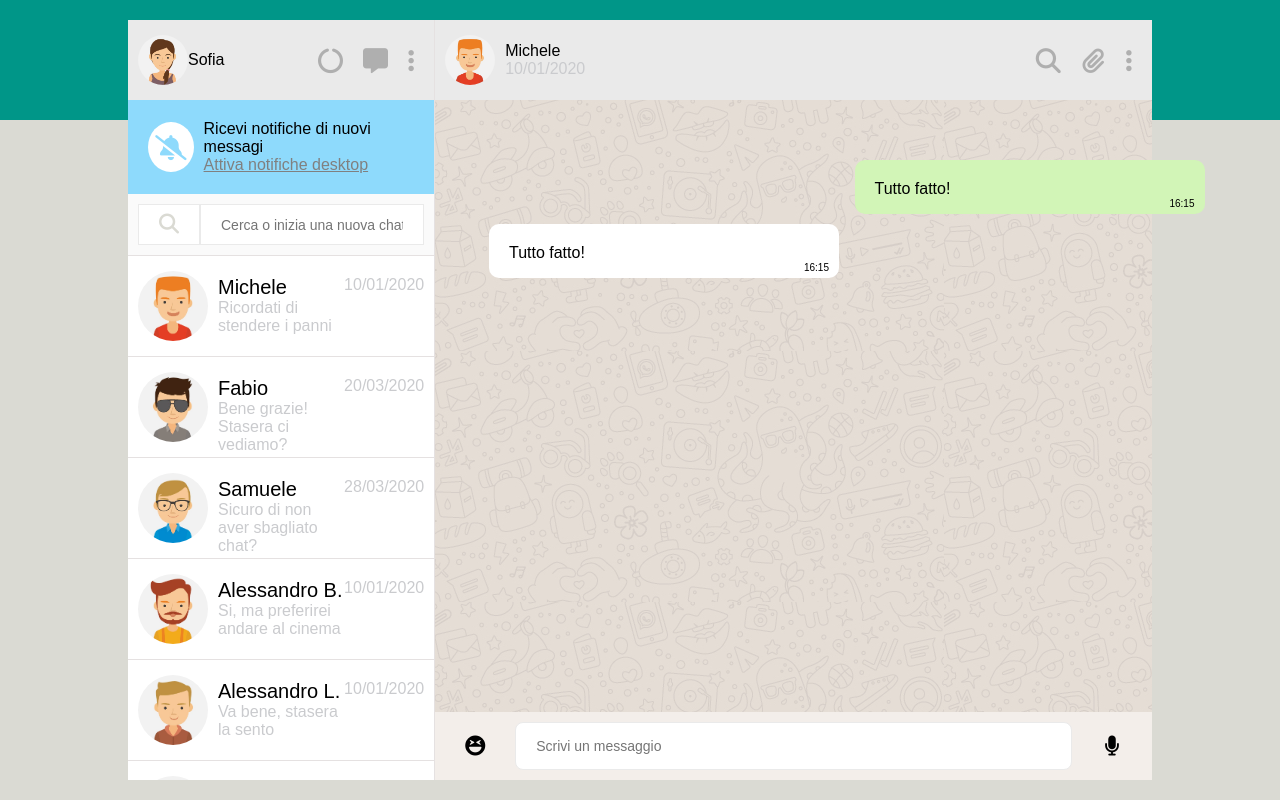
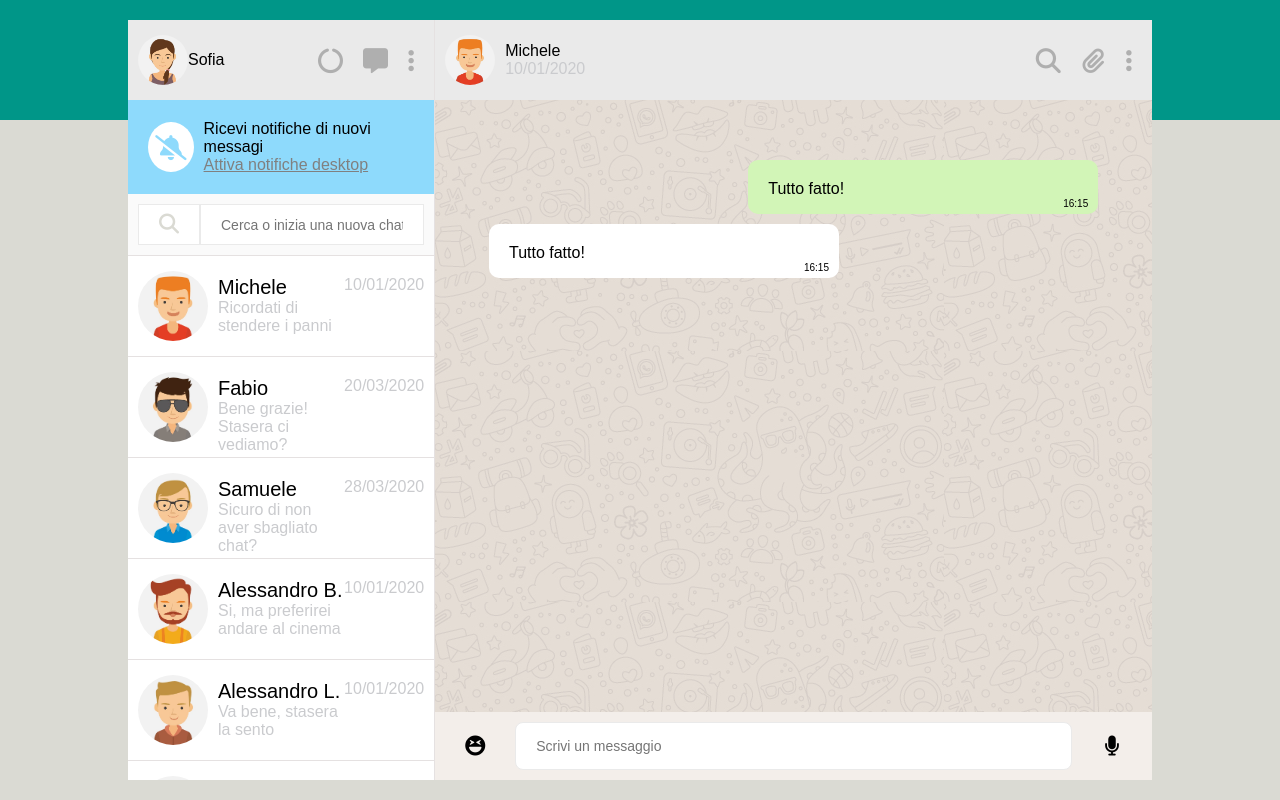
Before and after one commit to Fransch97/vue-boolzapp, a plain HTML site: page index.html in a window 1280 px wide. Drawn offline with nearby package versions, Linux system fonts and the light colour scheme.

Commit message:
better message

```diff
--- a/index.html
+++ b/index.html
@@ -123,10 +123,12 @@
 
                 <div class="messages-container">
                     <div class="messages">
-                        <div class="sms sent">
-                            <p>Tutto fatto!</p>
-                            <span>16:15</span>
-                        </div> <br>
+                        <div class="smscontainer sent">
+                            <div class="sms sent">
+                                <p>Tutto fatto!</p>
+                                <span>16:15</span>
+                            </div>
+                        </div>
                         <div class="sms">
                             <p>Tutto fatto!</p>
                             <span>16:15</span>
--- a/style.css
+++ b/style.css
@@ -248,11 +248,10 @@ input{
 
 .sms.sent{
     background-color: #d2f5b7;
-    position: relative;
-    left: 60%;
 }
-/* .sms.sent span{
-} */
+.smscontainer.sent{
+    text-align: end;
+}
 /* end messages-container */
 
 
```
